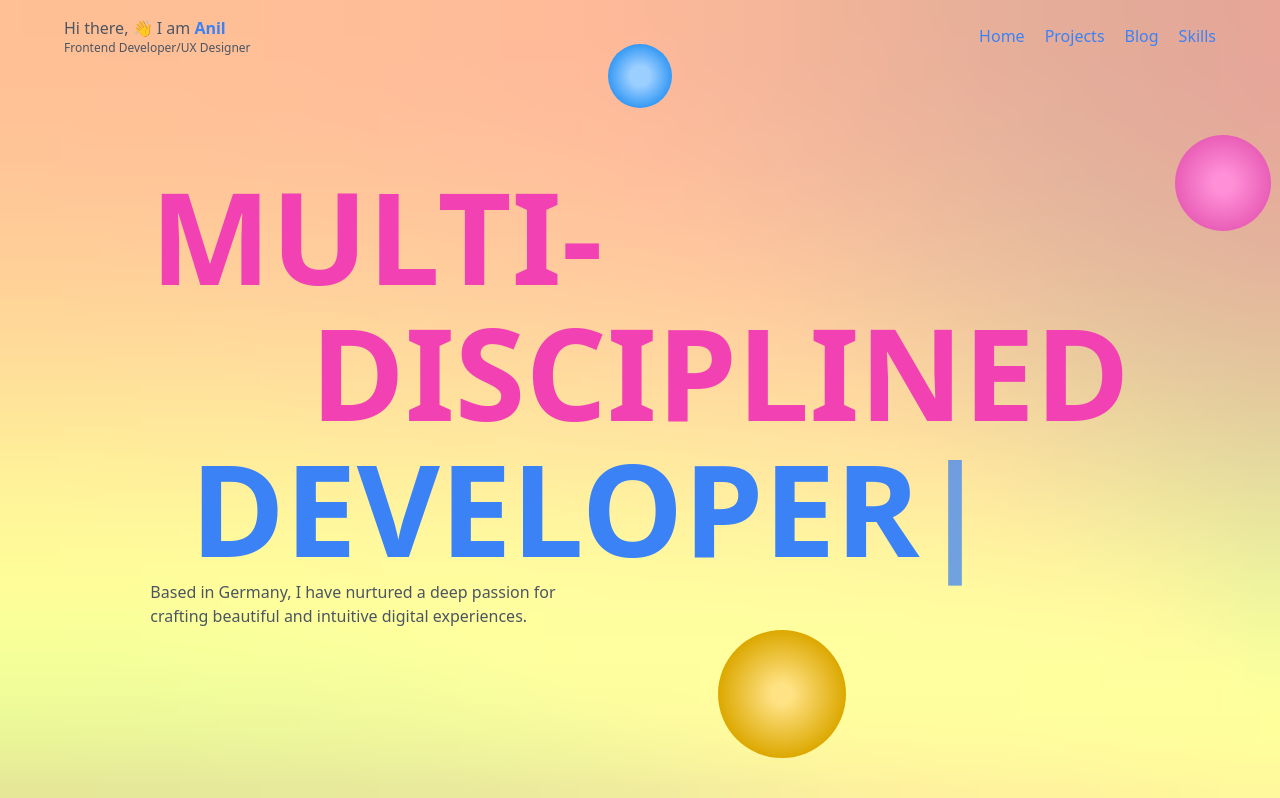
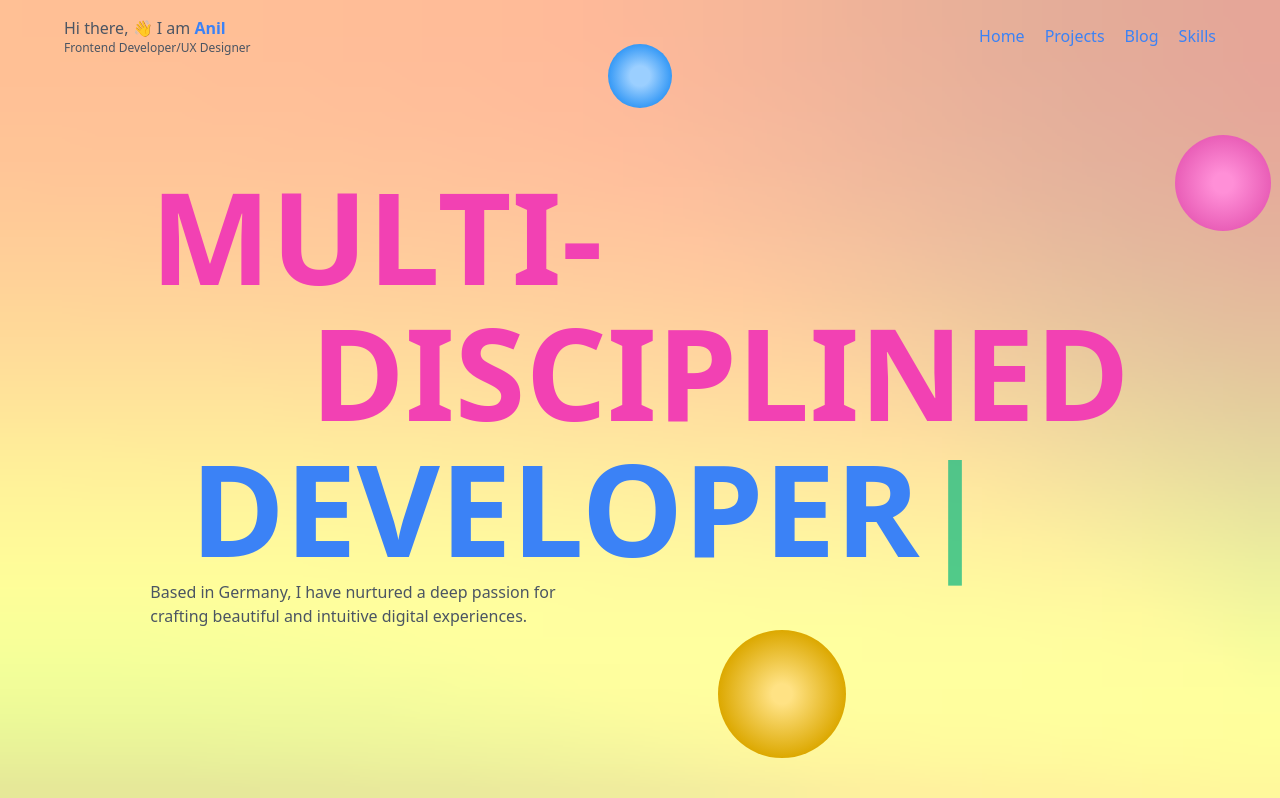
Before and after one commit to cursedxp/portfolio-site, a React (Vite) app: page / in a window 1280 px wide. Shown: the top 798 px of the page. Built offline with nearby package versions, Linux system fonts and the light colour scheme.

Commit message:
🎨 (index.css): update color of .typed-cursor class to improve visual consistency

```diff
--- a/src/index.css
+++ b/src/index.css
@@ -2,5 +2,5 @@
 @tailwind components;
 @tailwind utilities;
 .typed-cursor {
-  color: rgb(59, 130, 246);
+  color: rgb(16, 185, 129);
 }
```
